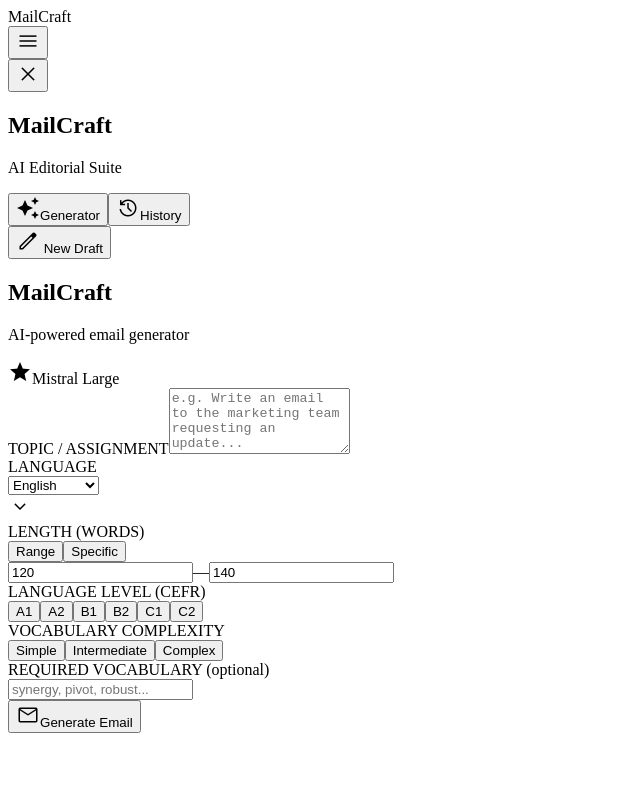
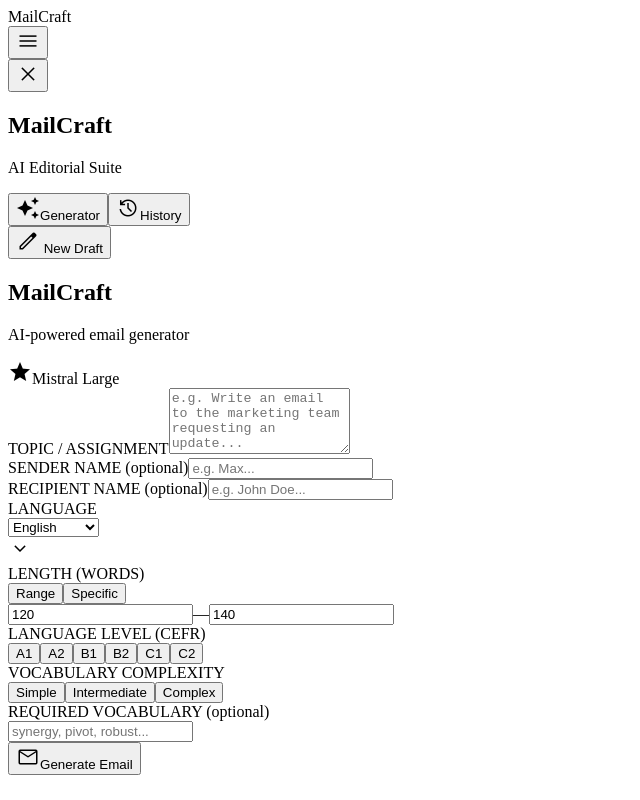
Before and after one commit to maxgab201/Email-generator, a Next.js app: page / in a window 1280 px wide. Shown: the whole page, without its empty margins (0-640 px from the left). Built offline with nearby package versions, Linux system fonts and the light colour scheme.

Commit message:
Update index.jsx

```diff
--- a/pages/index.jsx
+++ b/pages/index.jsx
@@ -10,8 +10,9 @@
   const [history, setHistory] = useState([]);
   const [isMobileMenuOpen, setIsMobileMenuOpen] = useState(false);
 
+  // SE AGREGARON nombreRemitente y nombreDestinatario
   const [form, setForm] = useState({
-    consigna: "", idioma: "English", longitudType: "range", longitudMin: "120", longitudMax: "140", longitudSpecific: "", nivel: "B1", vocabulario: "Intermediate", vocabularioExtra: "",
+    consigna: "", idioma: "English", longitudType: "range", longitudMin: "120", longitudMax: "140", longitudSpecific: "", nivel: "B1", vocabulario: "Intermediate", vocabularioExtra: "", nombreRemitente: "", nombreDestinatario: ""
   });
 
   const [loading, setLoading] = useState(false);
@@ -19,10 +20,9 @@
   const [error, setError] = useState(null);
   const resultRef = useRef(null);
 
-  // NUEVOS ESTADOS PARA V2.0
   const [isHumanizing, setIsHumanizing] = useState(false);
   const [isDetecting, setIsDetecting] = useState(false);
-  const [aiScore, setAiScore] = useState(null); // null = no analizado aún
+  const [aiScore, setAiScore] = useState(null);
 
   useEffect(() => {
     const savedHistory = localStorage.getItem("mailcraft_history");
@@ -39,13 +39,18 @@
       ? `between ${form.longitudMin} and ${form.longitudMax} words`
       : `exactly ${form.longitudSpecific} words`;
     const vocabExtra = form.vocabularioExtra.trim() ? `\n- Include these words: ${form.vocabularioExtra}.` : "";
-    return `Write a professional email in ${form.idioma}:\n- Topic: ${form.consigna}\n- Level: ${form.nivel} (CEFR)\n- Length: ${lengthInstruction}\n- Vocab: ${form.vocabulario} complexity${vocabExtra}\nOnly output the email itself.`;
+
+    // VARIABLES PARA NOMBRES
+    const senderInfo = form.nombreRemitente.trim() ? `\n- Sender Name: ${form.nombreRemitente}` : "";
+    const recipientInfo = form.nombreDestinatario.trim() ? `\n- Recipient Name: ${form.nombreDestinatario}` : "";
+
+    return `Write a professional email in ${form.idioma}:\n- Topic: ${form.consigna}\n- Level: ${form.nivel} (CEFR)\n- Length: ${lengthInstruction}\n- Vocab: ${form.vocabulario} complexity${vocabExtra}${senderInfo}${recipientInfo}\nOnly output the email itself.`;
   };
 
   const handleGenerate = async (e) => {
     e.preventDefault();
     if (!form.consigna.trim()) return setError("Please enter a topic.");
-    setLoading(true); setResult(null); setError(null); setAiScore(null); // Resetea el escáner
+    setLoading(true); setResult(null); setError(null); setAiScore(null);
 
     try {
       const res = await fetch("/api/generate", {
@@ -78,7 +83,6 @@
     }
   };
 
-  // NUEVA FUNCIÓN: Humanizador
   const handleHumanize = async () => {
     if (!result) return;
     setIsHumanizing(true);
@@ -92,7 +96,7 @@
       if (!res.ok) throw new Error(data.error);
 
       setResult(data.result);
-      setAiScore(null); // Borramos el puntaje viejo porque el texto cambió
+      setAiScore(null);
     } catch (err) {
       setError(err.message || "Error al humanizar.");
     } finally {
@@ -100,7 +104,6 @@
     }
   };
 
-  // NUEVA FUNCIÓN: Detector Sapling
   const handleDetect = async () => {
     if (!result) return;
     setIsDetecting(true);
@@ -239,6 +242,18 @@
                   <textarea value={form.consigna} onChange={(e) => handleChange("consigna", e.target.value)} className="w-full bg-surface-container-low border-0 rounded-lg p-4 text-on-surface focus:ring-1 focus:ring-primary/40 focus:bg-surface-container-highest transition-all resize-none shadow-inner outline-none" placeholder="e.g. Write an email to the marketing team requesting an update..." rows="4" />
                 </div>
 
+                {/* NUEVOS CAMPOS: REMITENTE Y DESTINATARIO */}
+                <div className="grid grid-cols-1 md:grid-cols-2 gap-6">
+                  <div className="space-y-2">
+                    <label className="block text-xs font-bold text-on-surface-variant uppercase tracking-widest">SENDER NAME <span className="text-outline lowercase font-normal italic">(optional)</span></label>
+                    <input type="text" value={form.nombreRemitente} onChange={(e) => handleChange("nombreRemitente", e.target.value)} className="w-full bg-surface-container-low border-0 rounded-lg p-4 text-on-surface focus:ring-1 focus:ring-primary/40 transition-all shadow-inner outline-none" placeholder="e.g. Max..." />
+                  </div>
+                  <div className="space-y-2">
+                    <label className="block text-xs font-bold text-on-surface-variant uppercase tracking-widest">RECIPIENT NAME <span className="text-outline lowercase font-normal italic">(optional)</span></label>
+                    <input type="text" value={form.nombreDestinatario} onChange={(e) => handleChange("nombreDestinatario", e.target.value)} className="w-full bg-surface-container-low border-0 rounded-lg p-4 text-on-surface focus:ring-1 focus:ring-primary/40 transition-all shadow-inner outline-none" placeholder="e.g. John Doe..." />
+                  </div>
+                </div>
+
                 <div className="grid grid-cols-1 md:grid-cols-2 gap-6">
                   <div className="space-y-2">
                     <label className="block text-xs font-bold text-on-surface-variant uppercase tracking-widest">LANGUAGE</label>
@@ -331,7 +346,6 @@
               </form>
             </div>
 
-            {/* CAJA DE RESULTADO Y BOTONES NUEVOS */}
             {result && (
               <div ref={resultRef} className="mt-8 bg-surface-container rounded-xl p-6 md:p-8 shadow-[0_20px_40px_rgba(0,0,0,0.4)] border border-primary/20">
                  <h3 className="font-headline text-2xl text-primary mb-4">Generated Result</h3>
@@ -340,7 +354,6 @@
                    <pre className="text-on-surface font-body whitespace-pre-wrap text-sm leading-relaxed">{result}</pre>
                  </div>
 
-                 {/* BOTONERA V2.0 */}
                  <div className="border-t border-surface-container-highest pt-6">
                    <div className="flex flex-wrap gap-3">
                      <button onClick={() => navigator.clipboard.writeText(result)} className="flex-1 px-4 py-3 bg-surface-container-highest text-primary rounded-lg text-sm font-bold hover:bg-surface-bright transition-colors border border-outline-variant/30 flex justify-center items-center gap-2">
@@ -358,7 +371,6 @@
                      </button>
                    </div>
 
-                   {/* ESCÁNER VISUAL (Solo aparece si hay puntaje) */}
                    {aiScore !== null && (
                      <div className="mt-6 p-5 bg-[#0e0e0e] rounded-xl border border-[#353534]/50 shadow-inner">
                         <div className="flex justify-between items-center mb-3">
@@ -368,7 +380,6 @@
                            <span className="text-emerald-400 flex items-center gap-1"><span className="material-symbols-outlined text-[16px]">face</span> Human: {100 - aiScore}%</span>
                            <span className="text-rose-400 flex items-center gap-1">AI: {aiScore}% <span className="material-symbols-outlined text-[16px]">smart_toy</span></span>
                         </div>
-                        {/* Barra de progreso */}
                         <div className="w-full bg-surface-container-highest rounded-full h-2.5 flex overflow-hidden ring-1 ring-black/50">
                            <div style={{ width: `${100 - aiScore}%` }} className="bg-gradient-to-r from-emerald-500 to-emerald-400 h-full transition-all duration-1000 ease-out"></div>
                            <div style={{ width: `${aiScore}%` }} className="bg-gradient-to-r from-rose-400 to-rose-500 h-full transition-all duration-1000 ease-out"></div>
@@ -381,7 +392,6 @@
           </div>
         )}
 
-        {/* VISTA 2: HISTORY */}
         {currentView === 'history' && (
           <div className="max-w-6xl mx-auto px-6 py-8 md:px-12 md:py-16 relative z-10 md:pt-16">
             <header className="mb-14">
```
